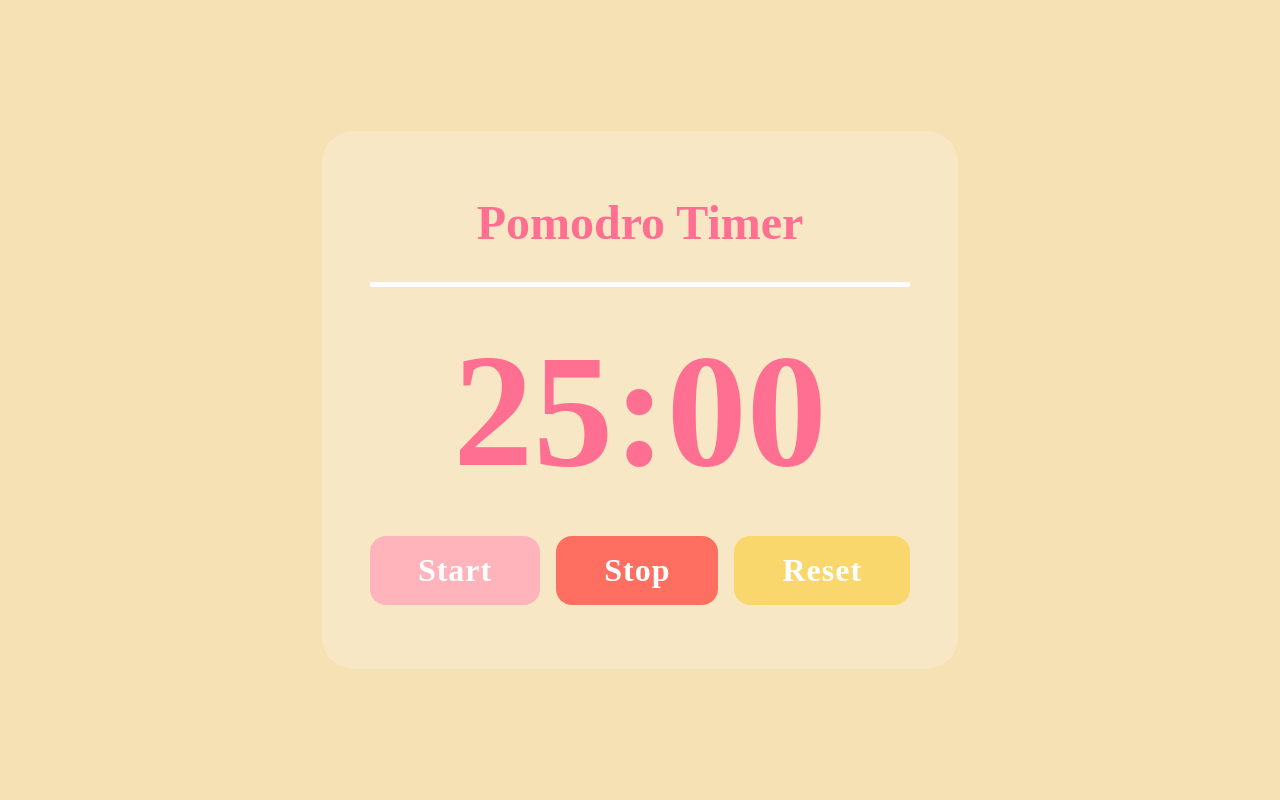
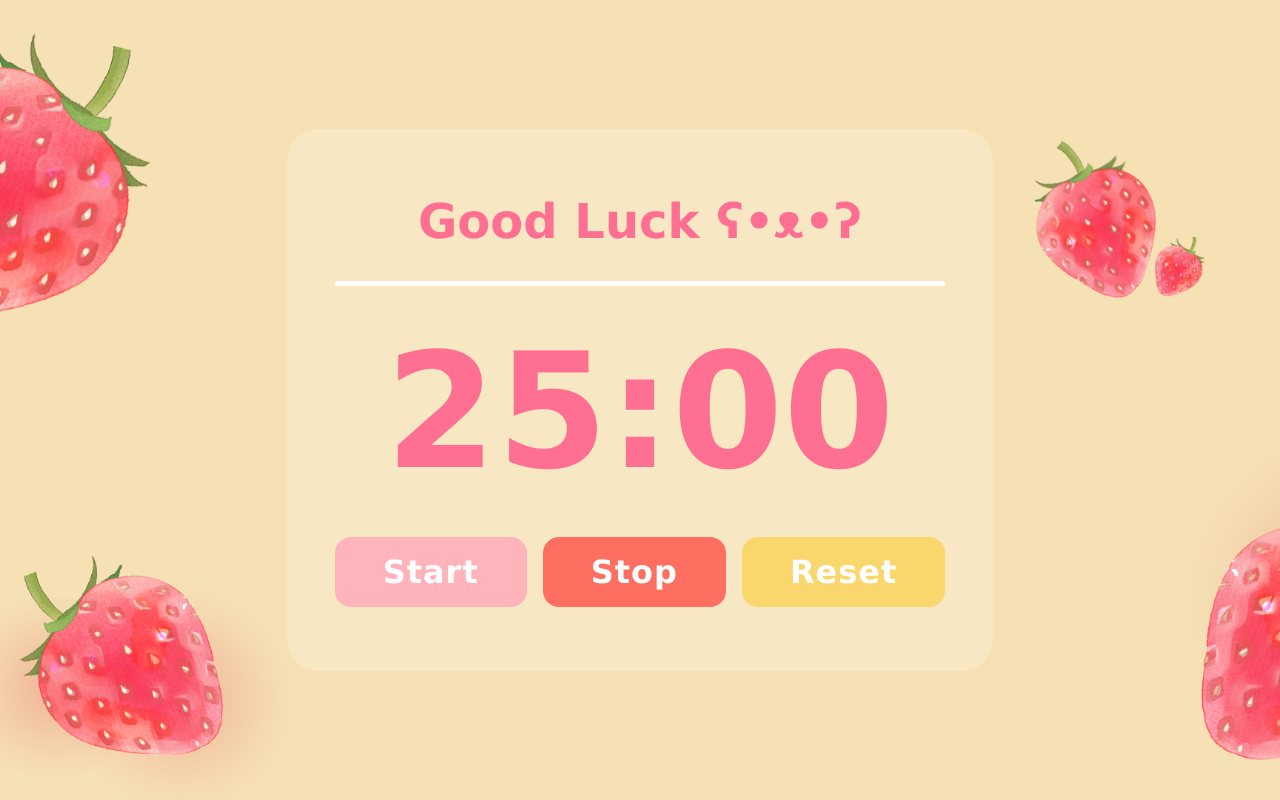
Before and after one commit to sharmaankita3387/PomodroTimerApp, a plain HTML site: page index.html in a window 1280 px wide. Drawn offline with Linux system fonts and the light colour scheme.

Commit message:
Updated Design

```diff
--- a/app.js
+++ b/app.js
@@ -3,7 +3,7 @@ const stop = document.getElementById("stop");
 const reset = document.getElementById("reset");
 const timer = document.getElementById("timer");
 
-let timeLeft = 3;
+let timeLeft = 1500;
 let interval;
 
 const updateTimer = () => {
--- a/index.html
+++ b/index.html
@@ -5,10 +5,11 @@
     <meta name="viewport" content="width=device-width, initial-scale=1.0">
     <title>Pomodro Timer</title>
     <link rel="stylesheet" href = "style.css">
+    <link rel="icon" type="image/jpg" href="images/logo.png">
 </head>
 <body>
     <div class="container">
-        <h1 class="title">Pomodro Timer</h1>
+        <h1 class="title">Good Luck ʕ•ᴥ•ʔ </h1>
 
         <hr>
 
--- a/style.css
+++ b/style.css
@@ -2,12 +2,16 @@
     margin: 0;
     padding: 0;
     box-sizing: border-box;
-    font-family: "Poppins";
+    font-family: Verdana, sans-serif;
 }
 
 body {
     min-height: 100vh;
-    background: #F6E1B5;
+    background-image: url('images/bg.png');
+    background-repeat: no-repeat;
+    background-position: center;
+    background-attachment: fixed;
+    background-size: cover;
     display: flex;
     align-items: center;
     justify-content: center;
```
Also changed, not shown: images/bg.png (added), images/logo.png (added).
